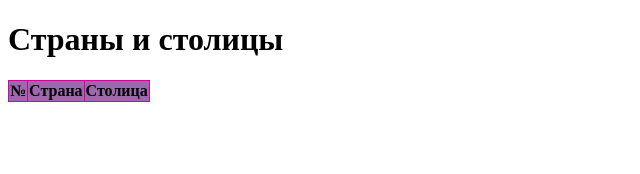
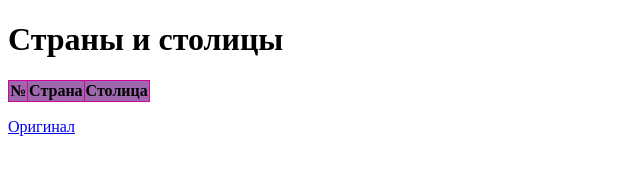
Before and after one commit to DadaVasa1/ipo-lr10, a plain HTML site: page template.html in a window 1280 px wide. Shown: the full height of the page, 0-640 px from the left. Drawn offline with Linux system fonts and the light colour scheme.

Commit message:
Update template.html

```diff
--- a/template.html
+++ b/template.html
@@ -25,5 +25,5 @@
 
     </tbody>
   </table>
+  <p><a href="https://www.scrapethissite.com/pages/simple/">Оригинал</a></p>
 </body>
-</html>
```
